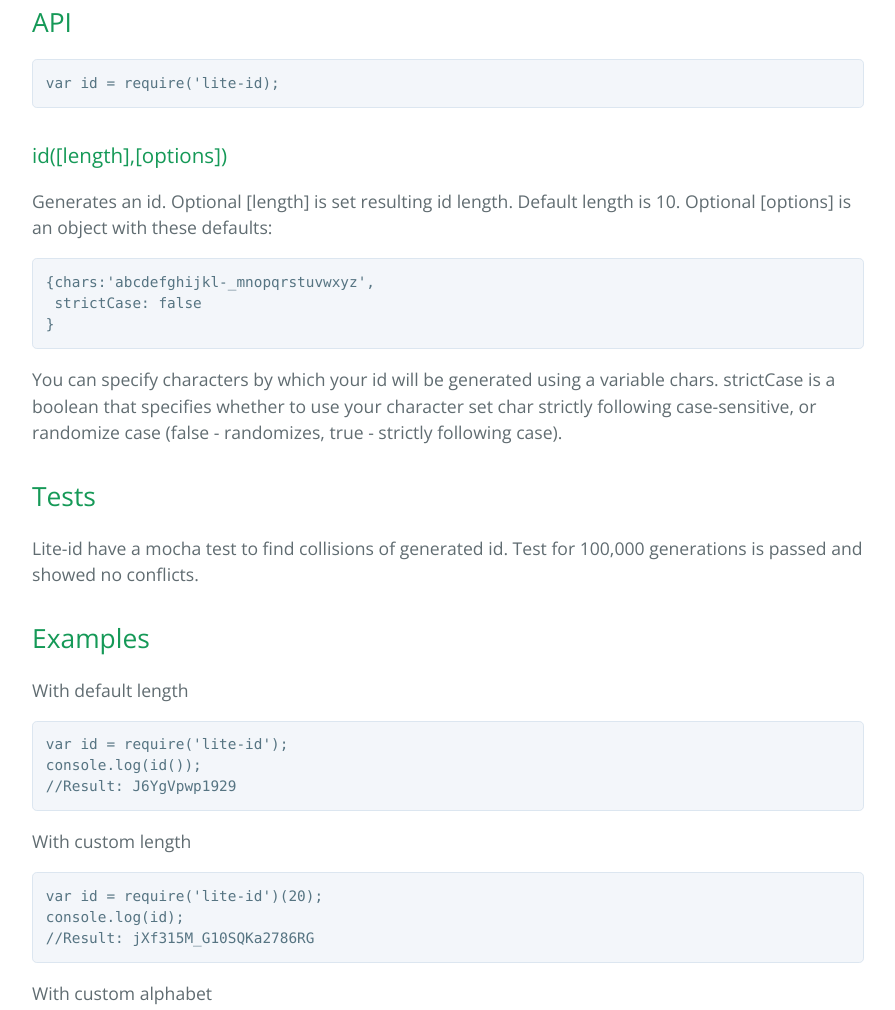
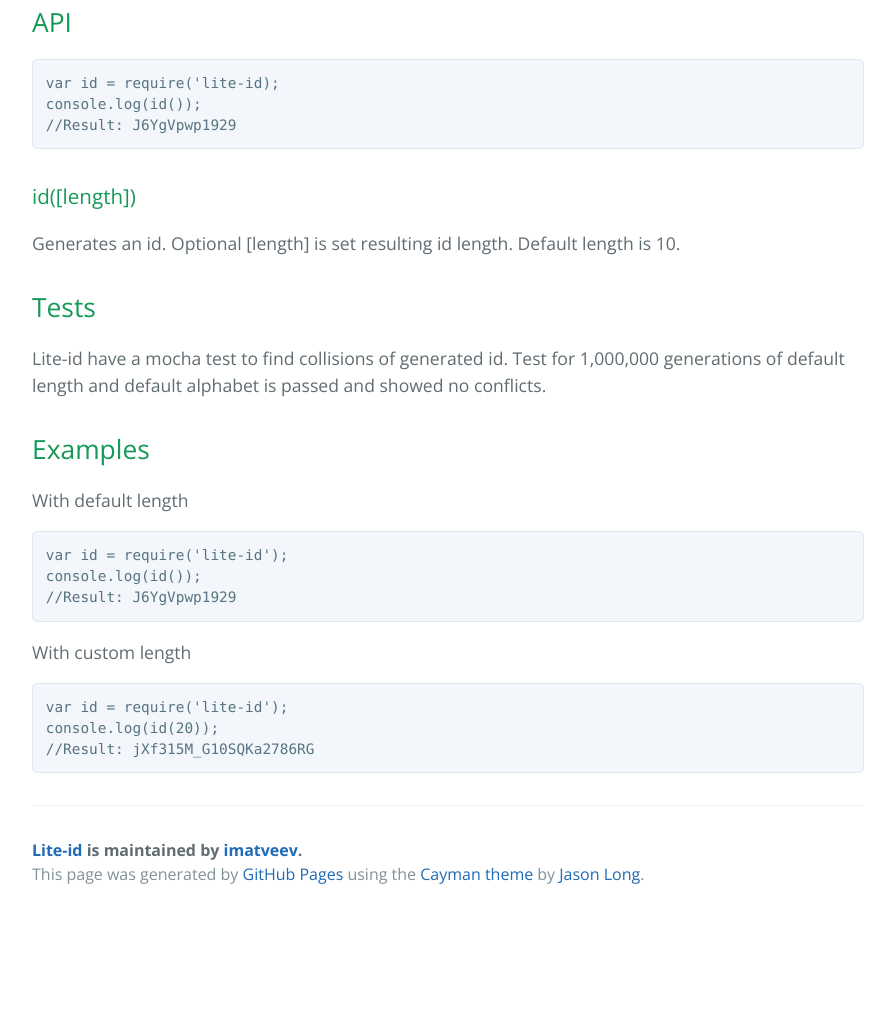
Before and after one commit to imatveev/lite-id, a plain HTML site: page index.html in a window 1280 px wide. Shown: the part 1098-2108 px from the top of the page, without its empty margins (192-1087 px from the left). After the commit the page ends 2016 px from the top, so only its background shows below. Drawn offline with nearby package versions, Linux system fonts and the light colour scheme.

```diff
--- a/index.html
+++ b/index.html
@@ -40,28 +40,20 @@
 <a id="api" class="anchor" href="#api" aria-hidden="true"><span class="octicon octicon-link"></span></a>API</h2>
 
 <pre><code>var id = require('lite-id);
+console.log(id());
+//Result: J6YgVpwp1929
 </code></pre>
 
 <h3>
-<a id="idlengthoptions" class="anchor" href="#idlengthoptions" aria-hidden="true"><span class="octicon octicon-link"></span></a>id([length],[options])</h3>
+<a id="idlength" class="anchor" href="#idlength" aria-hidden="true"><span class="octicon octicon-link"></span></a>id([length])</h3>
 
-<p>Generates an id. Optional [length] is set resulting id length. Default length is 10.
-Optional [options] is an object with these defaults:</p>
-
-<pre><code>{chars:'abcdefghijkl-_mnopqrstuvwxyz',
- strictCase: false
-}
-</code></pre>
-
-<p>You can specify characters by which your id will be generated using a variable chars.
-strictCase is a boolean that specifies whether to use your character set char strictly following case-sensitive,
-or randomize case (false - randomizes, true - strictly following case).</p>
+<p>Generates an id. Optional [length] is set resulting id length. Default length is 10.</p>
 
 <h2>
 <a id="tests" class="anchor" href="#tests" aria-hidden="true"><span class="octicon octicon-link"></span></a>Tests</h2>
 
-<p>Lite-id have a mocha test to find collisions of generated id. Test for 100,000 generations
-is passed and showed no conflicts.        </p>
+<p>Lite-id have a mocha test to find collisions of generated id. Test for 1,000,000 generations of default length
+and default alphabet is passed and showed no conflicts.</p>
 
 <h2>
 <a id="examples" class="anchor" href="#examples" aria-hidden="true"><span class="octicon octicon-link"></span></a>Examples</h2>
@@ -75,17 +67,9 @@
 
 <p>With custom length</p>
 
-<pre><code>var id = require('lite-id')(20);
-console.log(id);
+<pre><code>var id = require('lite-id');
+console.log(id(20));
 //Result: jXf315M_G10SQKa2786RG
-</code></pre>
-
-<p>With custom alphabet</p>
-
-<pre><code>var id = require('lite-id');
-console.log(id(15,{chars:'qwertyQWERTY1234567890',
-                   strictCase: true}));
-//Result: 2wE5R5Q2qw9e49R4
 </code></pre>
 
       <footer class="site-footer">
```
Also changed, not shown: params.json (+1 -1 lines).
